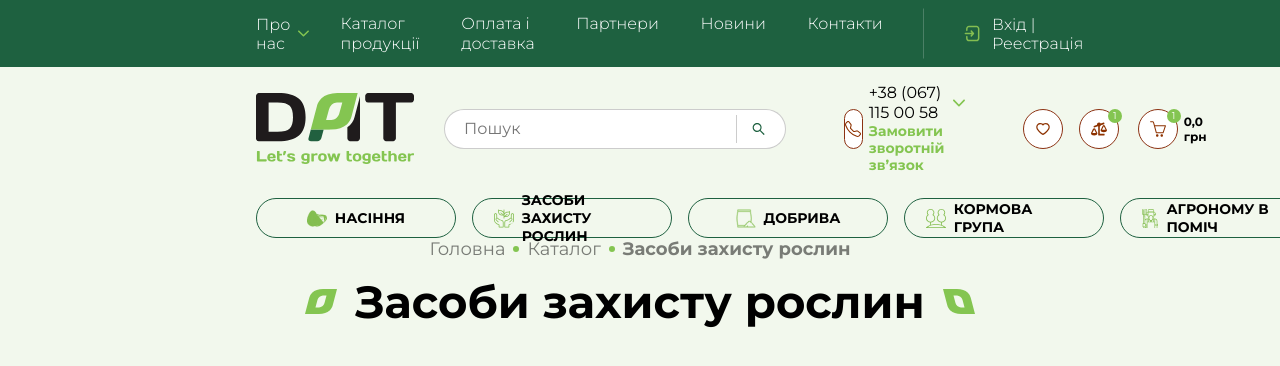
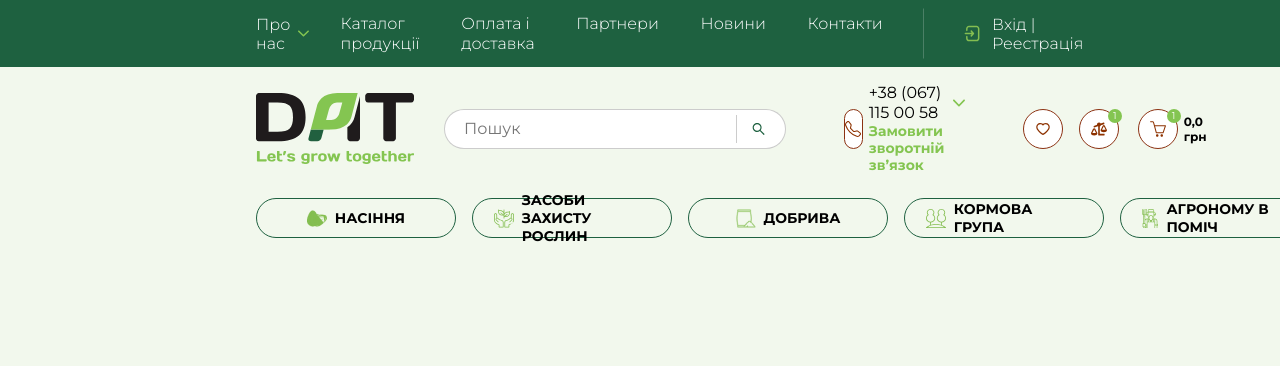
Before and after one commit to gracebir/catalog-app, a React (Create React App) app: page / in a window 1280 px wide. Shown: the top 366 px of the page. Built offline with nearby package versions, Linux system fonts and the light colour scheme.

Commit message:
delete title to app components

```diff
--- a/src/App.tsx
+++ b/src/App.tsx
@@ -1,7 +1,6 @@
 import styled from "styled-components";
 import Navbar from "./components/Navbar";
 import Header from "./components/Header";
-import Titles from "./components/Titles";
 
 const Main = styled.main`
   margin: 0 auto;
@@ -15,7 +14,6 @@ function App() {
       <Navbar/>
       <Main>
         <Header/>
-        <Titles isSubtitle={true}/>
       </Main>
     </>
   );
```
